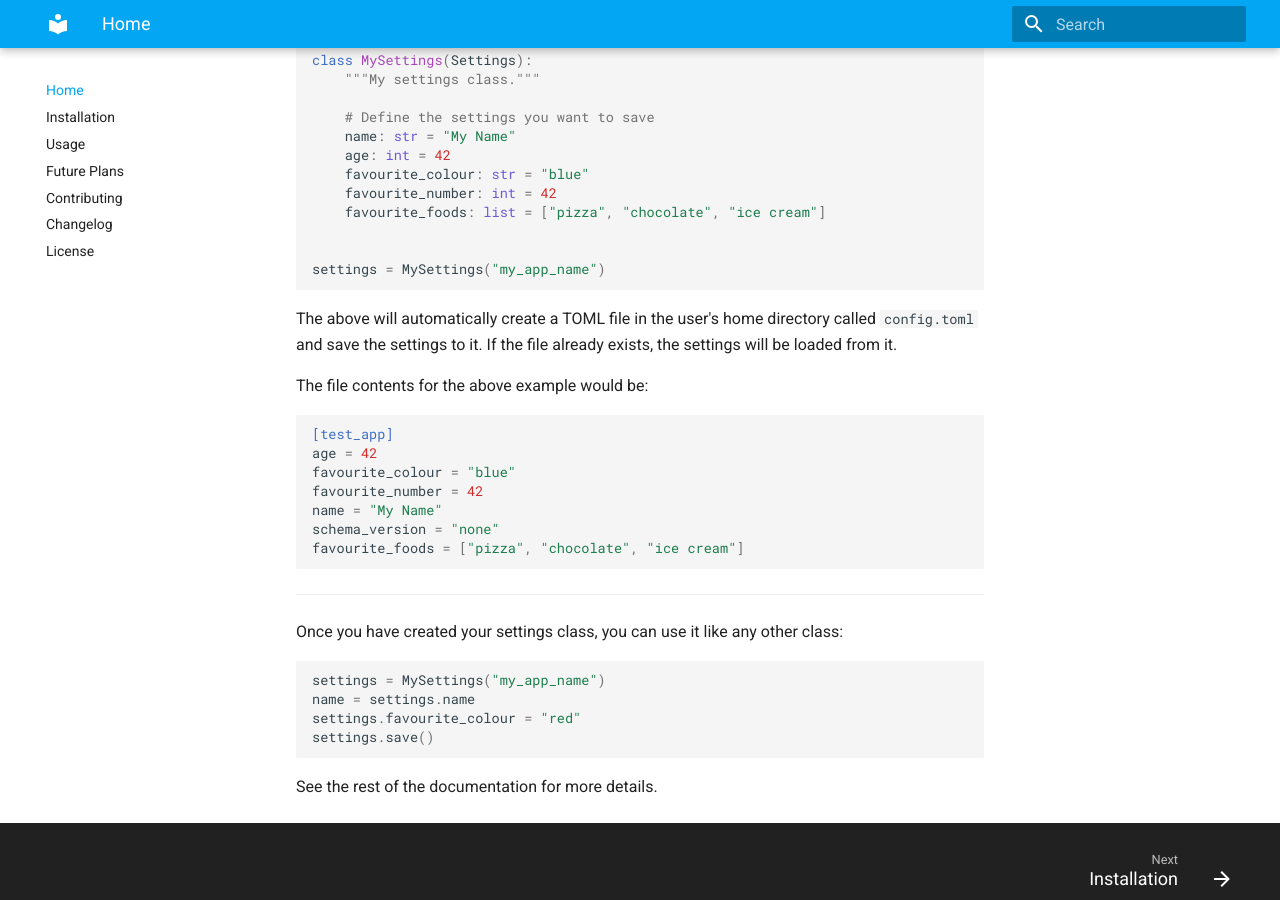
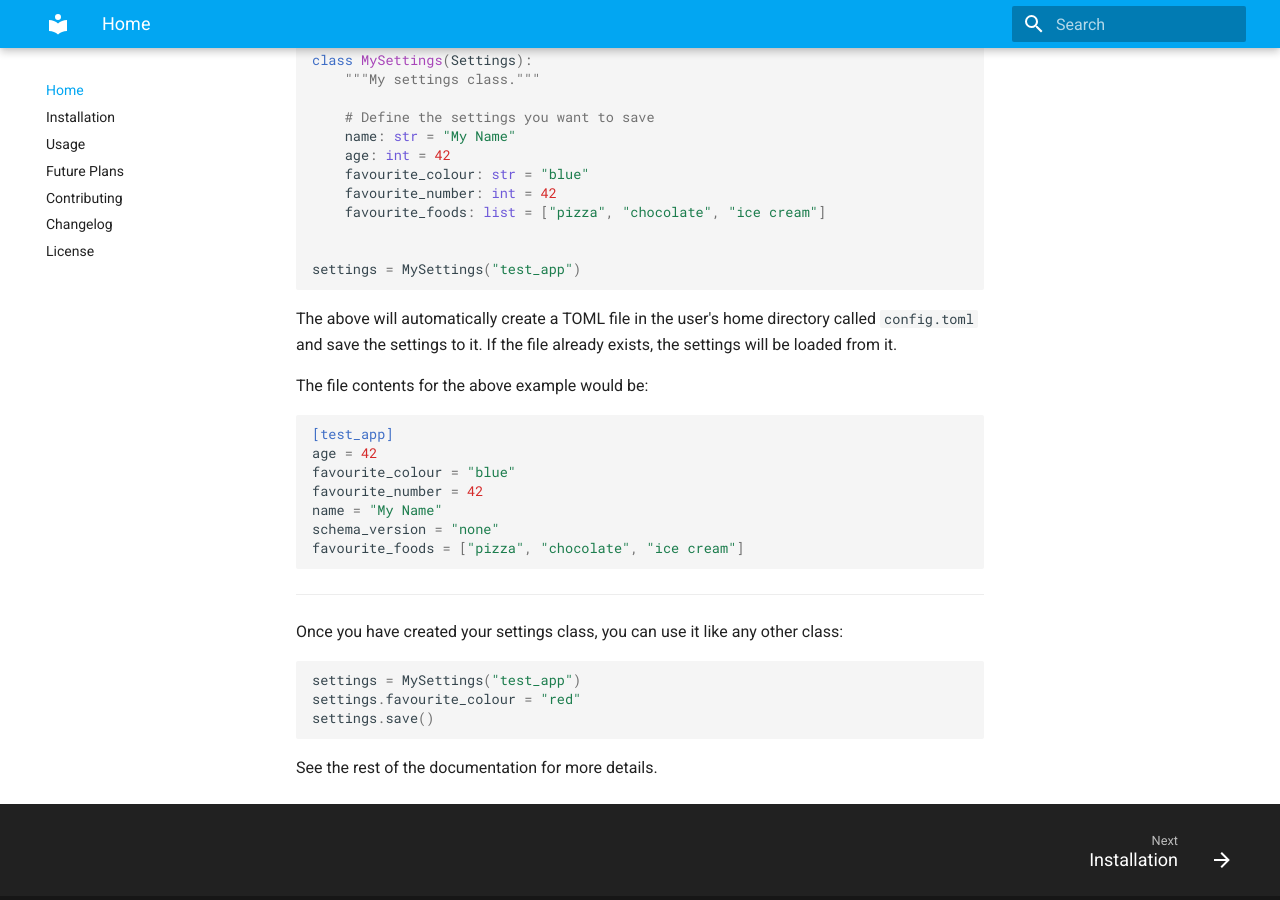
Before and after one commit to seapagan/simple-toml-settings, an MkDocs documentation site: the page built from docs/index.md, in a window 1280 px wide and 900 px high, scrolled down 462 px. Built offline with MkDocs 1.6.1 and Material for MkDocs 9.7.7, drawn with Linux system fonts in a browser that asks for light colours.

````diff
--- a/docs/index.md
+++ b/docs/index.md
@@ -32,7 +32,7 @@ class MySettings(Settings):
     favourite_foods: list = ["pizza", "chocolate", "ice cream"]
 
 
-settings = MySettings("my_app_name")
+settings = MySettings("test_app")
 ```
 
 The above will automatically create a TOML file in the user's home directory
@@ -55,8 +55,7 @@ favourite_foods = ["pizza", "chocolate", "ice cream"]
 Once you have created your settings class, you can use it like any other class:
 
 ```python
-settings = MySettings("my_app_name")
-name = settings.name
+settings = MySettings("test_app")
 settings.favourite_colour = "red"
 settings.save()
 ```
````
Also changed, not shown: README.md (+2 -3 lines).
